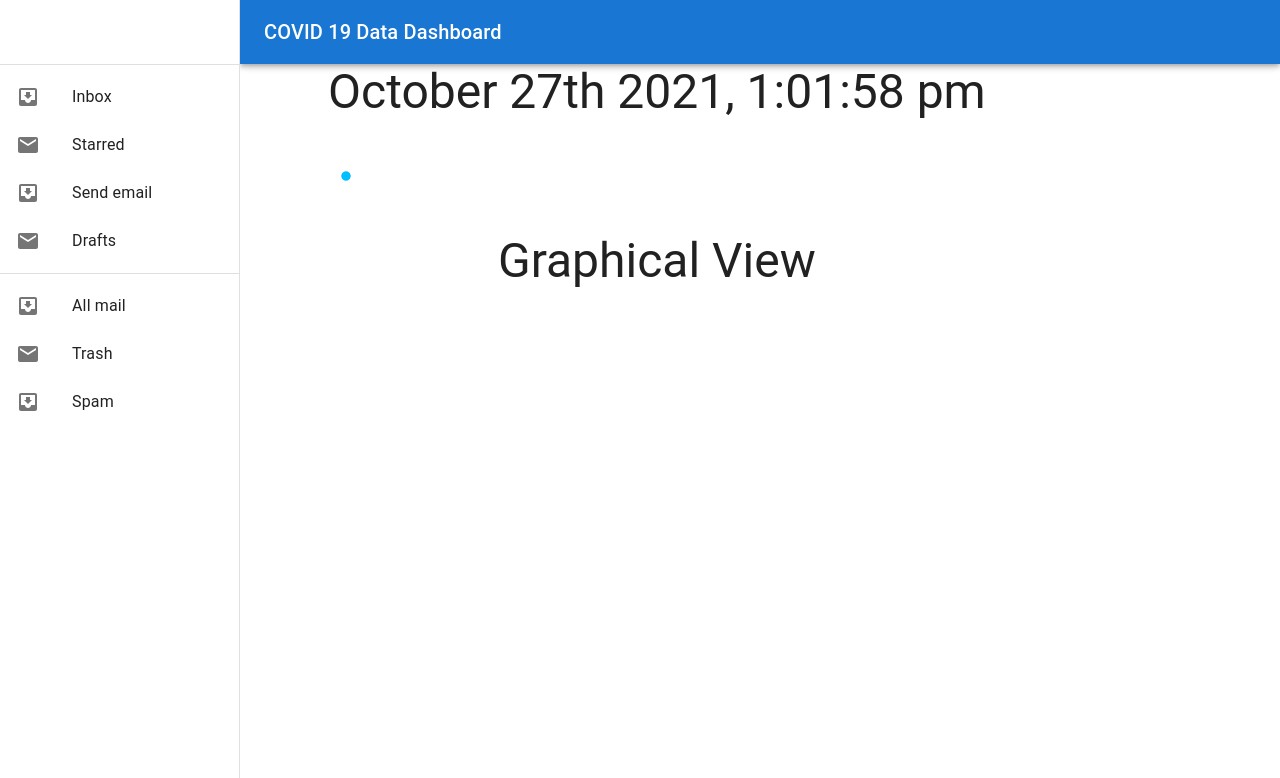
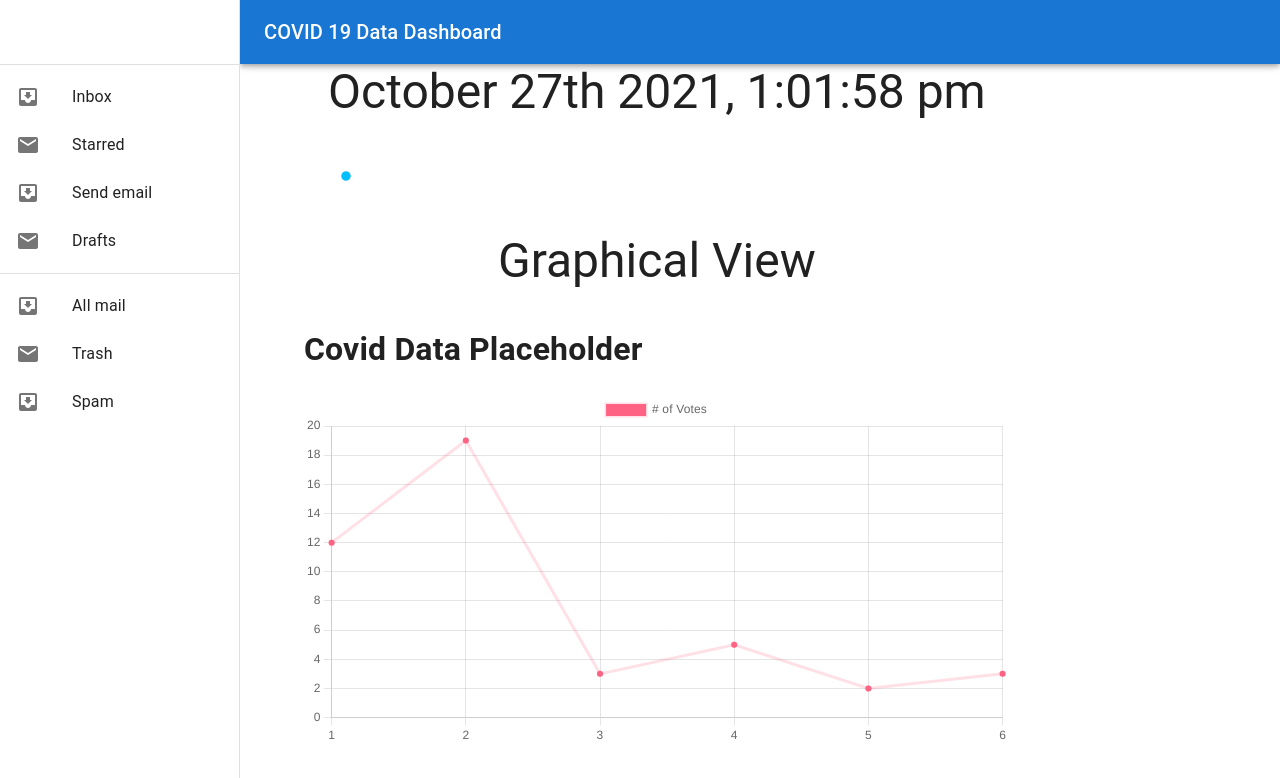
Before and after one commit to gavinev98/CoronaCheckEU, a React (Create React App) app: page / in a window 1280 px wide. Shown: the top 778 px of the page. Built offline with nearby package versions, Linux system fonts and the light colour scheme.

Commit message:
added chartjs added chart.

```diff
--- a/package.json
+++ b/package.json
@@ -15,6 +15,7 @@
     "@testing-library/react": "^11.1.0",
     "@testing-library/user-event": "^12.1.10",
     "axios": "^0.23.0",
+    "chart.js": "^3.6.0",
     "framer-motion": "^4.1.17",
     "material-ui-icons": "^1.0.0-beta.36",
     "moment": "^2.29.1",
--- a/src/App.js
+++ b/src/App.js
@@ -6,6 +6,7 @@ import Layout from './components/Layout/Layout';
 import CovidCard from './components/CovidCards/CovidCard';
 import Grid from '@mui/material/Grid';
 import Loader from "react-loader-spinner";
+import Graph from './components/Graph/Graph';
 
 //importing api
 import * as covidAPI from './api/covidData';
@@ -78,6 +79,7 @@ const App = () => {
     }
       </Grid>
       <LastUpdate lastUpdate="Graphical View" />
+      <Graph />
       </Layout>
     </div>
   );
--- a/src/components/Graph/Graph.js
+++ b/src/components/Graph/Graph.js
@@ -17,12 +17,24 @@ const Graph = () => {
         ],
       };
 
+      const options = {
+        scales: {
+          y: {
+            beginAtZero: true
+          }
+        }
+      };
+
 
 
     return (
-        <div>
+        <>
+        <div className='header'>
+        <h1 className='title'>Covid Data Placeholder</h1>
 
         </div>
+        <Line data={data} options={options} />
+        </>
     );
 };
 
```
Also changed, not shown: 1 other file (tests, documents, lock files or other folders).
